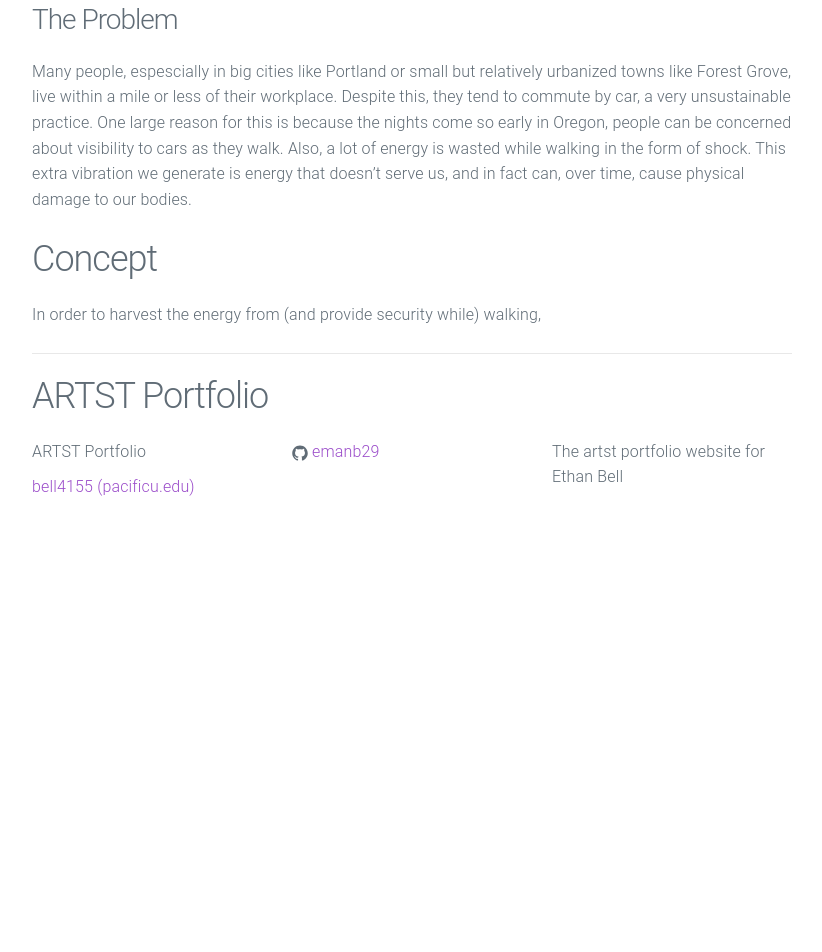
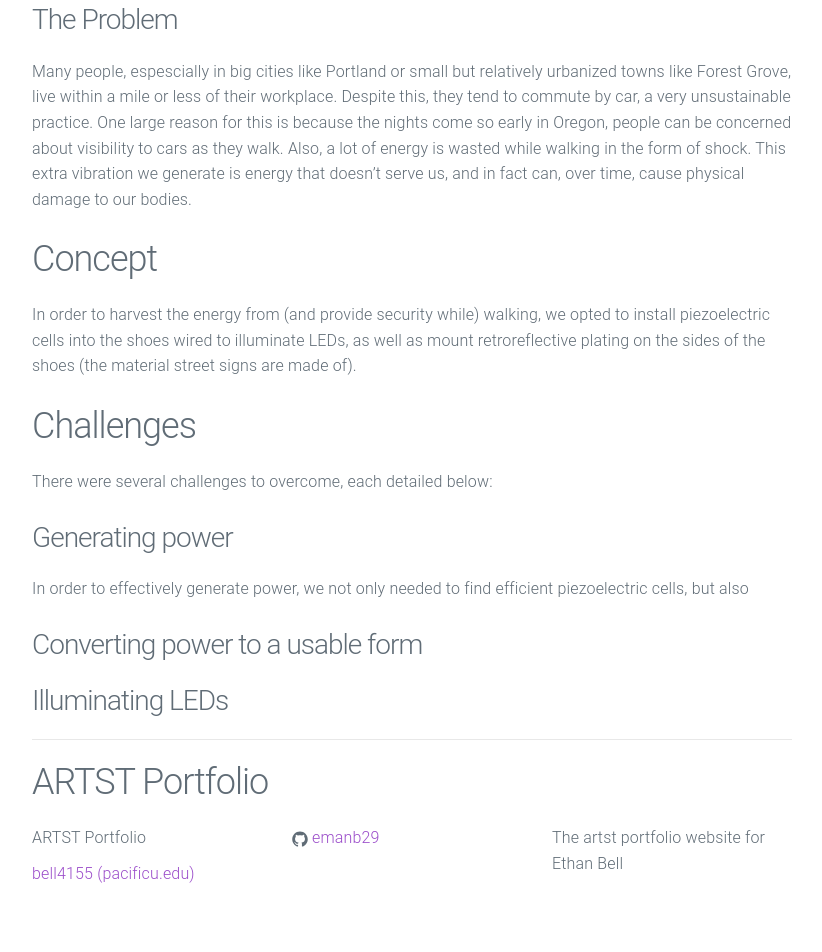
Before and after one commit to emanb29/artst-website, a Jekyll site: the page built from _posts/2015-10-07-welcome-to-jekyll.markdown, in a window 1280 px wide. Shown: the part 864-1816 px from the top of the page, without its empty margins (228-1050 px from the left). Built offline with Jekyll 4.4.1, drawn with Linux system fonts in a browser that asks for light colours; before the commit the page ends 1429 px from its top, so only the background shows below that.

Commit message:
Update 2015-10-07-welcome-to-jekyll.markdown

```diff
--- a/_posts/2015-10-07-welcome-to-jekyll.markdown
+++ b/_posts/2015-10-07-welcome-to-jekyll.markdown
@@ -15,4 +15,12 @@ In thinking about and doing research on sustainability, I discovered, espesciall
 Many people, espescially in big cities like Portland or small but relatively urbanized towns like Forest Grove, live within a mile or less of their workplace. Despite this, they tend to commute by car, a very unsustainable practice. One large reason for this is because the nights come so early in Oregon, people can be concerned about visibility to cars as they walk. Also, a lot of energy is wasted while walking in the form of shock. This extra vibration we generate is energy that doesn't serve us, and in fact can, over time, cause physical damage to our bodies.
 
 ## Concept
-In order to harvest the energy from (and provide security while) walking,
+In order to harvest the energy from (and provide security while) walking, we opted to install piezoelectric cells into the shoes wired to illuminate LEDs, as well as mount retroreflective plating on the sides of the shoes (the material street signs are made of).
+
+## Challenges
+There were several challenges to overcome, each detailed below:
+
+### Generating power
+In order to effectively generate power, we not only needed to find efficient piezoelectric cells, but also
+### Converting power to a usable form
+### Illuminating LEDs
```
